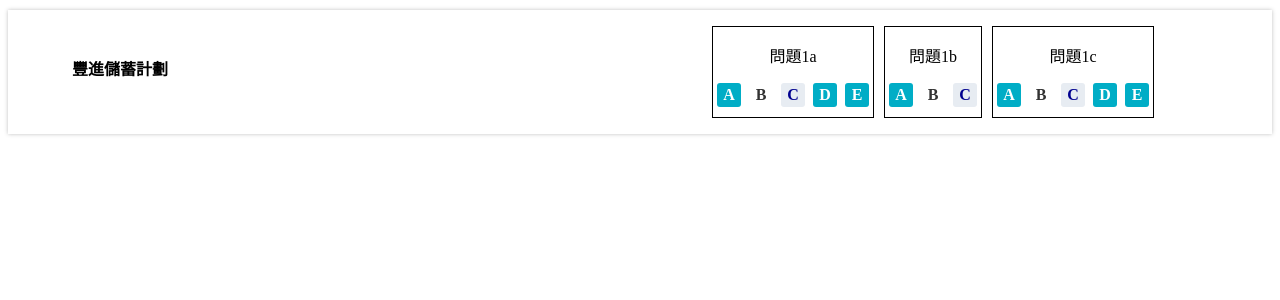
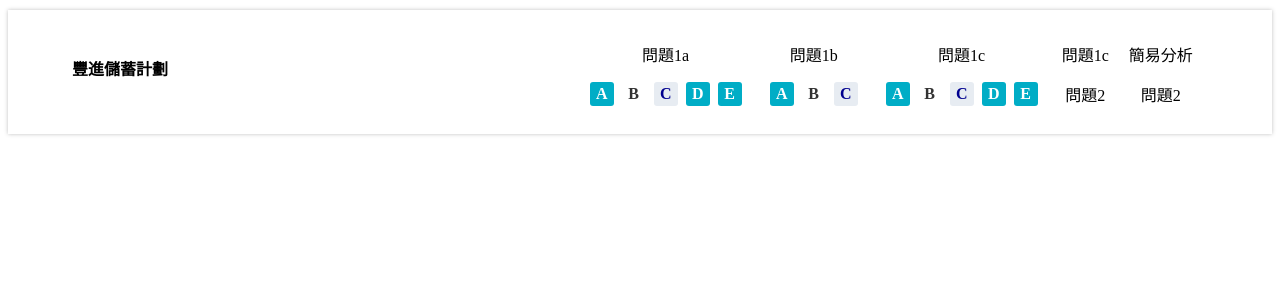
Before and after one commit to cyrilokidi/MindForce-Task, a React (Create React App) app: page / in a window 1280 px wide. Shown: the top 300 px of the page. Built offline with nearby package versions, Linux system fonts and the light colour scheme.

Commit message:
Update product mapping result item comp

```diff
--- a/src/App.js
+++ b/src/App.js
@@ -38,6 +38,16 @@ export default function App() {
             <b className="product-category-answer active-answer">E</b>
           </div>
         </div>
+
+        <div className="product-category-item">
+          <p>問題1c</p>
+          <p>問題2</p>
+        </div>
+
+        <div className="product-category-item">
+          <p>簡易分析</p>
+          <p>問題2</p>
+        </div>
       </div>
     </div>
   );
--- a/src/styles.css
+++ b/src/styles.css
@@ -29,8 +29,7 @@
 .product-category-item {
   margin: 0 5px;
   text-align: center;
-
-  border: 1px solid;
+  padding: 0 5px;
 }
 
 .product-category-answer-container {
```
